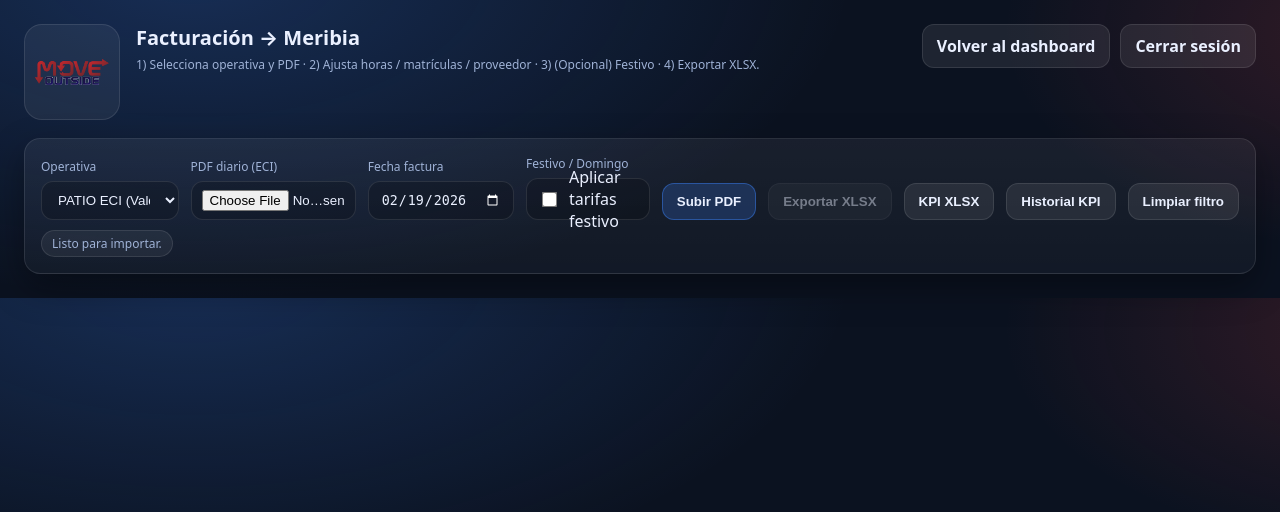
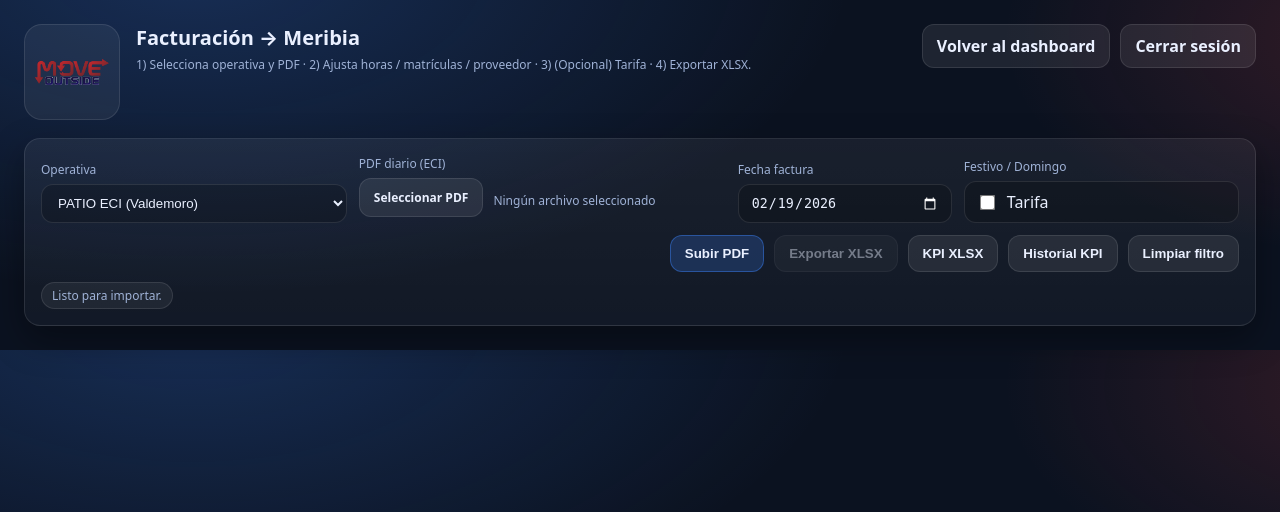
Before and after one commit to jcab07/moveoutside, a Flask app: page /facturacion/patio in a window 1280 px wide. Shown: the top 512 px of the page. Run offline with Flask 3, Linux system fonts and the light colour scheme; the visitor is signed in with stand-in values (Sample User, id 1).

Commit message:
patio: parse Festiva+Diaria, fecha sugerida, tarifa 48, ui fixes, xlsx name

```diff
--- a/app.py
+++ b/app.py
@@ -356,7 +356,33 @@ def key_plate(raw: str) -> str:
     s = re.sub(r"[^A-Z0-9]", "", s)
     return s
 
+# ✅ Parse fecha "domingo 8 febrero 2026 7:30:00" -> datetime
+MESES = {
+    "enero":1, "febrero":2, "marzo":3, "abril":4, "mayo":5, "junio":6,
+    "julio":7, "agosto":8, "septiembre":9, "setiembre":9,
+    "octubre":10, "noviembre":11, "diciembre":12
+}
+def parse_fecha_inicio_from_line(line: str):
+    # línea normalizada (espacios)
+    # Ej: "domingo 8 febrero 2026 7:30:00 domingo 8 febrero 2026 16:00:00 Festiva Mañana ..."
+    m = re.match(r"^\s*[a-záéíóúüñ]+\s+(\d{1,2})\s+([a-záéíóúüñ]+)\s+(\d{4})\s+(\d{1,2}:\d{2}:\d{2})\s+", line, flags=re.IGNORECASE)
+    if not m:
+        return None
+    d = int(m.group(1))
+    mes_name = m.group(2).lower()
+    y = int(m.group(3))
+    t = m.group(4)
+    mes = MESES.get(mes_name)
+    if not mes:
+        return None
+    hh, mm, ss = [int(x) for x in t.split(":")]
+    try:
+        return datetime.datetime(y, mes, d, hh, mm, ss)
+    except Exception:
+        return None
+
 def parse_pdf_line_flex(line: str):
+    # Captura números al final: ... 8,50 0,50 8  (o ... 8,50 8)
     m = re.search(r"(\d+[.,]\d+|\d+)\s+(\d+[.,]\d+|\d+)\s+(\d+[.,]\d+|\d+)\s*$", line)
     if m:
         horas_reales = parse_spanish_number(m.group(3))
@@ -368,10 +394,15 @@ def parse_pdf_line_flex(line: str):
         horas_reales = parse_spanish_number(m2.group(2))
         core = line[:m2.start()].strip()
 
-    if "Diaria" not in core:
+    # ✅ Antes solo aceptaba "Diaria". Ahora aceptamos "Diaria" o "Festiva"
+    if ("Diaria" not in core) and ("Festiva" not in core):
         return None
 
-    _, post = core.split("Diaria", 1)
+    if "Diaria" in core:
+        _, post = core.split("Diaria", 1)
+    else:
+        _, post = core.split("Festiva", 1)
+
     parts = post.strip().split()
     rest = " ".join(parts[1:]).strip() if parts else ""
     return {"rest": rest, "horas_reales": float(horas_reales)}
@@ -545,13 +576,24 @@ def parse_and_group(pdf_path: str):
                 ln = ln.strip()
                 if not ln:
                     continue
-                if ln.startswith("FechaInicioJornada"):
-                    continue
+                # ✅ No descartamos el header aquí, lo gestionamos abajo si hace falta
                 lines.append(ln)
 
     rows = []
+    fechas = []
+
     for ln in lines:
         ln2 = cleanup_numbers(normalize_line(ln))
+
+        # header: "FechaInicioJornada ..." -> lo ignoramos como fila
+        if ln2.startswith("FechaInicioJornada"):
+            continue
+
+        # ✅ Extrae fecha sugerida (FechaInicioJornada) de cada línea válida
+        dt = parse_fecha_inicio_from_line(ln2)
+        if dt:
+            fechas.append(dt)
+
         d = parse_pdf_line_flex(ln2)
         if not d:
             continue
@@ -567,7 +609,7 @@ def parse_and_group(pdf_path: str):
         })
 
     if not rows:
-        return []
+        return [], None
 
     df = pd.DataFrame(rows)
     df["ConductorKey"] = df["Conductor"].apply(key_name)
@@ -583,7 +625,13 @@ def parse_and_group(pdf_path: str):
         .reset_index()
         .sort_values("Conductor")
     )
-    return grouped.to_dict(orient="records")
+
+    fecha_sugerida = None
+    if fechas:
+        # usamos la mínima (primera jornada del PDF)
+        fecha_sugerida = min(fechas).date().isoformat()
+
+    return grouped.to_dict(orient="records"), fecha_sugerida
 
 # =========================
 # MAESTRO Conductor -> Matricula/Ruta (maestro_matriculas.xlsx)
@@ -754,7 +802,13 @@ def generate_meribia_xlsx(
         ws.cell(r, 2).value = proveedor
 
         ws.cell(r, COL_AE_HORAS_REALES).value = horas
-        ws.cell(r, COL_AF_PRECIO_CLIENTE).value = float(cobro_ruta.get(ruta, 0) or 0)
+
+        # ✅ MUY IMPORTANTE: Si es festivo/domingo => cobramos 48€/h SIEMPRE
+        if es_festivo:
+            ws.cell(r, COL_AF_PRECIO_CLIENTE).value = 48.0
+        else:
+            ws.cell(r, COL_AF_PRECIO_CLIENTE).value = float(cobro_ruta.get(ruta, 0) or 0)
+
         ws.cell(r, COL_AH_MATRICULA).value = row.get("Matricula", "")
         ws.cell(r, COL_AI_REMOLQUE).value = str(remolque_ref)
 
@@ -777,10 +831,17 @@ def append_kpi(date_iso: str, operativa: str, rows: list, cobro_ruta: dict,
                rutas_validas: list, es_festivo: bool, total_horas: float, total_coste: float):
     total_cobro = 0.0
     for r in rows:
-        ruta = str(r.get("Ruta", "V429")).strip()
         horas = float(r.get("HorasReales", 0) or 0)
-        tarifa = float(cobro_ruta.get(ruta, 0) or 0)
+
+        # ✅ festivo/domingo => 48€/h para TODOS
+        if es_festivo:
+            tarifa = 48.0
+        else:
+            ruta = str(r.get("Ruta", "V429")).strip()
+            tarifa = float(cobro_ruta.get(ruta, 0) or 0)
+
         total_cobro += horas * tarifa
+
     total_cobro = round(total_cobro, 2)
 
     manual_count = sum(1 for r in rows if bool(r.get("OverrideCoste")))
@@ -1033,7 +1094,7 @@ def upload():
     path = os.path.join(app.config["UPLOAD_FOLDER"], filename)
     f.save(path)
 
-    rows = parse_and_group(path)
+    rows, fecha_sugerida = parse_and_group(path)
 
     for r in rows:
         r["ConductorKey"] = key_name(r.get("Conductor", ""))
@@ -1064,6 +1125,8 @@ def upload():
         "operativa": operativa,
         "proveedores": prov_list,
         "proveedores_full": prov_map,
+        "fecha_sugerida": fecha_sugerida,  # ✅
+        "pdf_filename": filename            # ✅ por si lo quieres usar después
     })
 
 @app.route("/export", methods=["POST"])
@@ -1086,6 +1149,10 @@ def export():
 
     prov_map = load_proveedores()
 
+    # ✅ nombre del PDF para sugerir nombre de descarga
+    pdf_name = str(payload.get("pdf_name", "") or "").strip()
+    pdf_base = re.sub(r"\.[^.]+$", "", pdf_name) if pdf_name else ""
+
     try:
         out, total_horas, total_coste = generate_meribia_xlsx(
             rows, date_iso, template_xlsx, es_festivo, prov_map,
@@ -1104,6 +1171,9 @@ def export():
     except Exception as e:
         return jsonify({"error": str(e)}), 400
 
+    # ✅ descarga con nombre del PDF si viene
+    if pdf_base:
+        return send_file(out, as_attachment=True, download_name=f"{pdf_base}.xlsx")
     return send_file(out, as_attachment=True)
 
 @app.route("/kpis/download", methods=["GET"])
--- a/templates/patio.html
+++ b/templates/patio.html
@@ -47,11 +47,19 @@
       padding: 16px;
     }
 
+    /* ✅ Ahora: 2 filas (inputs arriba, botones abajo) */
     .controls{
       display:grid;
-      grid-template-columns: 1fr 1.2fr 0.7fr 0.9fr auto auto auto auto auto;
+      grid-template-columns: 1fr 1.2fr 0.7fr 0.9fr;
       gap:12px;
       align-items:end;
+    }
+    .actions-row{
+      display:flex;
+      gap:10px;
+      flex-wrap:wrap;
+      margin-top:12px;
+      justify-content:flex-end;
     }
 
     label{ font-size: 12px; color: var(--muted); display:block; margin-bottom:6px; }
@@ -60,7 +68,6 @@
       border-radius: 12px; border:1px solid var(--border);
       background: rgba(0,0,0,.20); color: var(--text); outline:none;
     }
-    input[type="file"]{ padding: 8px 10px; }
     input[type="date"]{ color-scheme: dark; }
 
     .btn{
@@ -128,6 +135,26 @@
     }
     .switch input{ transform: scale(1.2); }
 
+    /* ✅ File picker bonito */
+    .file-row{
+      display:flex;
+      gap:10px;
+      align-items:center;
+    }
+    .file-row input[type="file"]{
+      position:absolute;
+      left:-9999px;
+      width:1px;height:1px;opacity:0;
+    }
+    .file-name{
+      font-size:12px;
+      color:var(--muted);
+      white-space:nowrap;
+      overflow:hidden;
+      text-overflow:ellipsis;
+      max-width:520px;
+    }
+
     .modal{
       position: fixed; inset: 0;
       background: rgba(0,0,0,.55);
@@ -153,6 +180,12 @@
     .modal small{ color: var(--muted); }
     .modal .tbl{ max-height: 70vh; overflow:auto; border-radius: 12px; border:1px solid var(--border); }
     .modal table{ min-width: 900px; }
+
+    @media (max-width: 1100px){
+      .controls{ grid-template-columns: 1fr; }
+      .file-name{ max-width: 92vw; }
+      .actions-row{ justify-content:flex-start; }
+    }
   </style>
 </head>
 
@@ -165,7 +198,7 @@
         <div>
           <h1>Facturación → Meribia</h1>
           <div class="sub">
-            1) Selecciona operativa y PDF · 2) Ajusta horas / matrículas / proveedor · 3) (Opcional) Festivo · 4) Exportar XLSX.
+            1) Selecciona operativa y PDF · 2) Ajusta horas / matrículas / proveedor · 3) (Opcional) Tarifa · 4) Exportar XLSX.
           </div>
         </div>
       </div>
@@ -178,6 +211,7 @@
     </div>
 
     <div class="card">
+      <!-- ✅ Inputs fila 1 -->
       <div class="controls">
         <div>
           <label>Operativa</label>
@@ -190,7 +224,11 @@
 
         <div>
           <label>PDF diario (ECI)</label>
-          <input type="file" id="pdf" accept="application/pdf" />
+          <div class="file-row">
+            <input type="file" id="pdf" accept="application/pdf" />
+            <label class="btn" for="pdf">Seleccionar PDF</label>
+            <span id="pdfName" class="file-name">Ningún archivo seleccionado</span>
+          </div>
         </div>
 
         <div>
@@ -202,10 +240,13 @@
           <label>Festivo / Domingo</label>
           <div class="switch">
             <input type="checkbox" id="festivo" onchange="renderAll()">
-            <span>Aplicar tarifas festivo</span>
+            <span>Tarifa</span>
           </div>
         </div>
+      </div>
 
+      <!-- ✅ Botones fila 2 (para que no se muevan por nombre largo) -->
+      <div class="actions-row">
         <button class="btn primary" onclick="upload()">Subir PDF</button>
         <button class="btn" id="exportBtn" onclick="exportXlsx()" disabled>Exportar XLSX</button>
         <button class="btn" onclick="downloadKpiXlsx()">KPI XLSX</button>
@@ -305,10 +346,33 @@
   let filteredIdx = null;
   let filterTimer = null;
 
+  // ✅ Nombre PDF base para export (misma base que el PDF)
+  let currentPdfBaseName = "";
+
   const today = new Date().toISOString().slice(0,10);
   document.getElementById("date").value = today;
 
-  function cobroHora(ruta){ return Number(COBRO_RUTA[ruta] ?? 0); }
+  // ✅ UI: muestra nombre del PDF seleccionado
+  const pdfInput = document.getElementById("pdf");
+  const pdfNameEl = document.getElementById("pdfName");
+  pdfInput.addEventListener("change", () => {
+    const f = pdfInput.files && pdfInput.files[0];
+    if(!f){
+      pdfNameEl.textContent = "Ningún archivo seleccionado";
+      currentPdfBaseName = "";
+      return;
+    }
+    pdfNameEl.textContent = f.name;
+    currentPdfBaseName = (f.name || "").replace(/\.pdf$/i, "");
+  });
+
+  // ✅ Festivo: cobro cliente SIEMPRE 48€/h (sin importar ruta/proveedor)
+  function cobroHora(ruta){
+    const fest = document.getElementById("festivo").checked;
+    if(fest) return 48;
+    return Number(COBRO_RUTA[ruta] ?? 0);
+  }
+
   function toNum(v){ const n = Number(v); return isNaN(n) ? 0 : n; }
   function isPropio(prov){ return String(prov||"").toUpperCase().trim() === "PIBEJO"; }
 
@@ -395,6 +459,9 @@
     const pills = [];
     pills.push({type:"ok", text:`Conductores: ${rows.length}`});
     pills.push({type:"ok", text:`Horas: ${t.totalHoras.toFixed(2)}`});
+    if(document.getElementById("festivo").checked){
+      pills.push({type:"ok", text:`Tarifa festivo activa: cobro cliente = 48€/h`});
+    }
     if(t.sinTarifa>0) pills.push({type:"warn", text:`Hay ${t.sinTarifa} filas SIN TARIFA (coste 0).`});
     if(t.manualCount>0) pills.push({type:"warn", text:`ATENCIÓN: ${t.manualCount} costes manuales`});
 
@@ -552,6 +619,11 @@
       return;
     }
 
+    // ✅ Fecha sugerida desde FechaInicioJornada (editable)
+    if (data.suggested_date) {
+      document.getElementById("date").value = data.suggested_date;
+    }
+
     COBRO_RUTA = data.cobro_ruta || COBRO_RUTA;
     RUTAS = data.rutas || RUTAS;
 
@@ -587,7 +659,13 @@
     const res = await fetch("/export", {
       method:"POST",
       headers:{ "Content-Type":"application/json" },
-      body: JSON.stringify({ rows, date, operativa: currentOperativa, festivo })
+      body: JSON.stringify({
+        rows,
+        date,
+        operativa: currentOperativa,
+        festivo,
+        pdf_name: currentPdfBaseName || ""
+      })
     });
 
     const ct = res.headers.get("content-type") || "";
@@ -600,7 +678,11 @@
     const blob = await res.blob();
     const a = document.createElement("a");
     a.href = URL.createObjectURL(blob);
-    a.download = `MERIBIA_${currentOperativa}_${date}.xlsx`;
+
+    // ✅ Mismo nombre del PDF (solo cambia extensión)
+    const fallback = `MERIBIA_${currentOperativa}_${date}`;
+    a.download = `${(currentPdfBaseName || fallback)}.xlsx`;
+
     a.click();
 
     rows = rows.map(r => ({...r, MatriculaFromMaster: true}));
```
